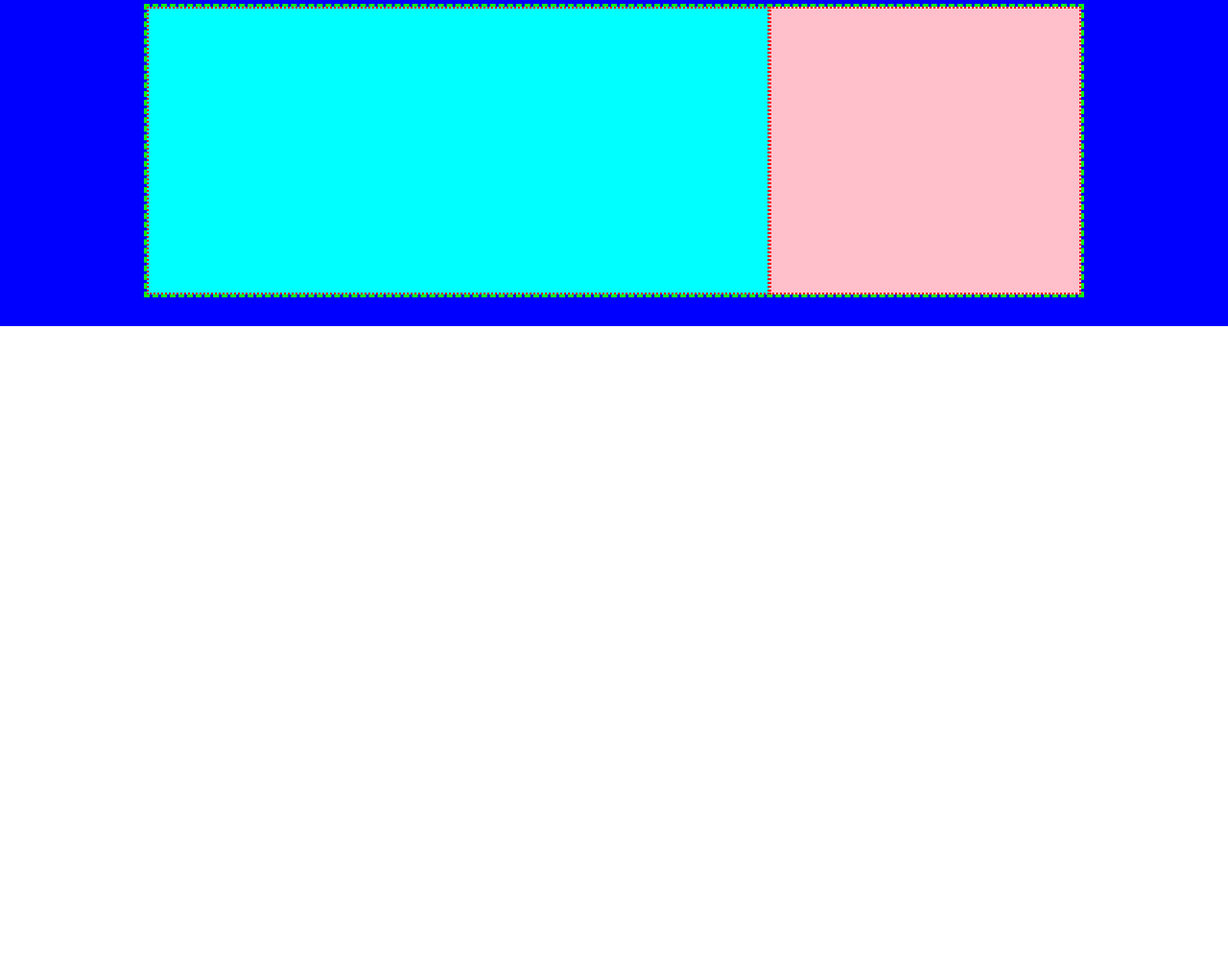
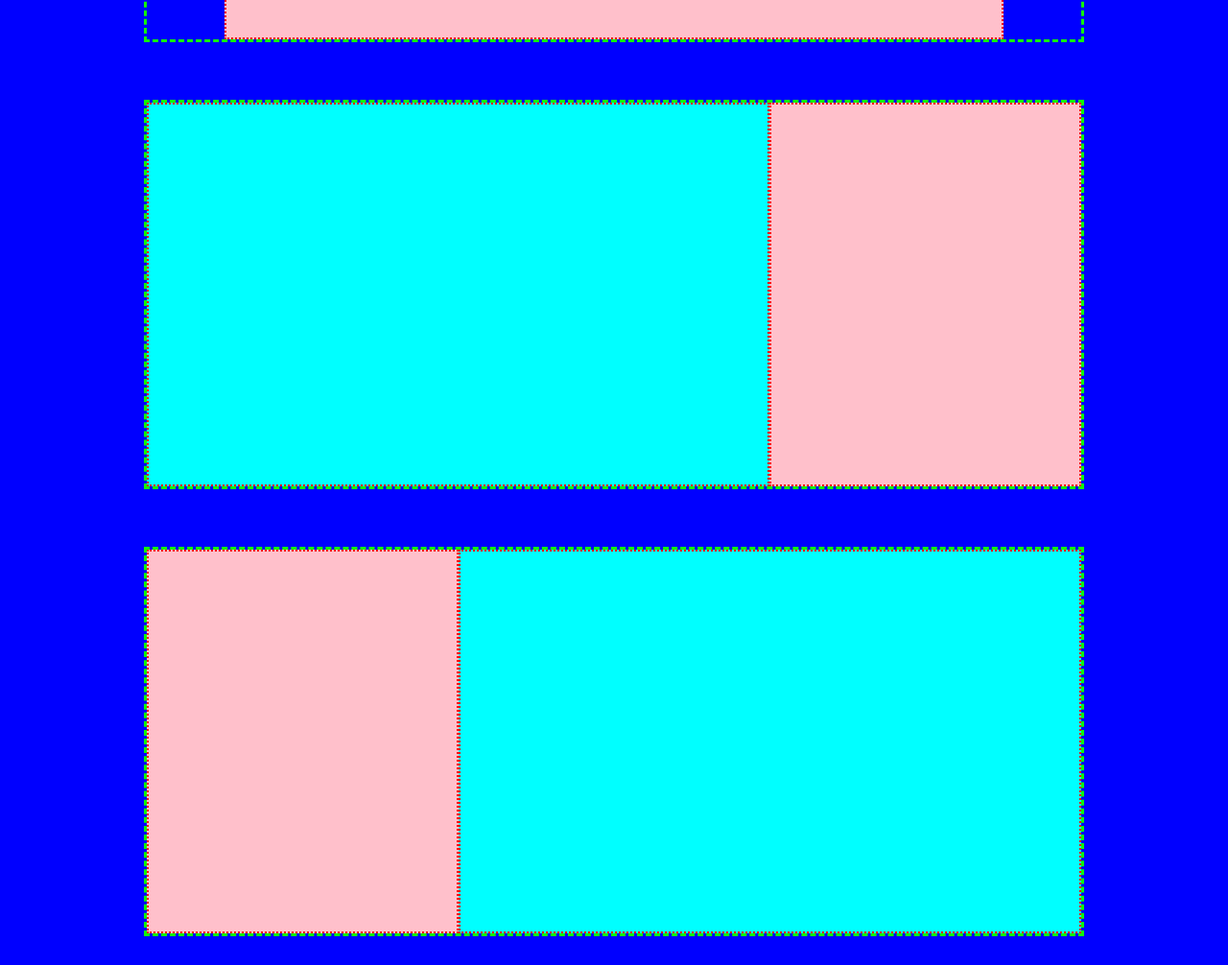
Before and after one commit to Michele-S2001/htmlcss-struttura-discord, a plain HTML site: page index.html in a window 1280 px wide. Shown: the part 450-1456 px from the top of the page at 96% size. Before the commit the page ends 800 px from the top, so only its background shows below. Drawn offline with Linux system fonts and the light colour scheme.

Commit message:
Feat: third section layout with debagging classes

```diff
--- a/css/style.css
+++ b/css/style.css
@@ -84,11 +84,11 @@ img {
     padding: 30px 0;
 }
 
-.debug .main-content .section .col {
-    min-height: 300px;
+.debug .main-content .col {
+    min-height: 400px;
     background-color: pink;
 }
 
-.debug .main-content .second-section .col-8 {
+.debug .col.col-8 {
     background-color: cyan;
 }
--- a/index.html
+++ b/index.html
@@ -43,6 +43,16 @@
                 </div>
             </div>
         </section>
+
+        <!-- THIRD SECTION GOES HERE -->
+        <section class="section third-section">
+            <div class="container">
+                <div class="row">
+                    <div class="col col-4"></div>
+                    <div class="col col-8"></div>
+                </div>
+            </div>
+        </section>
     </main>
 
     <footer>
```
